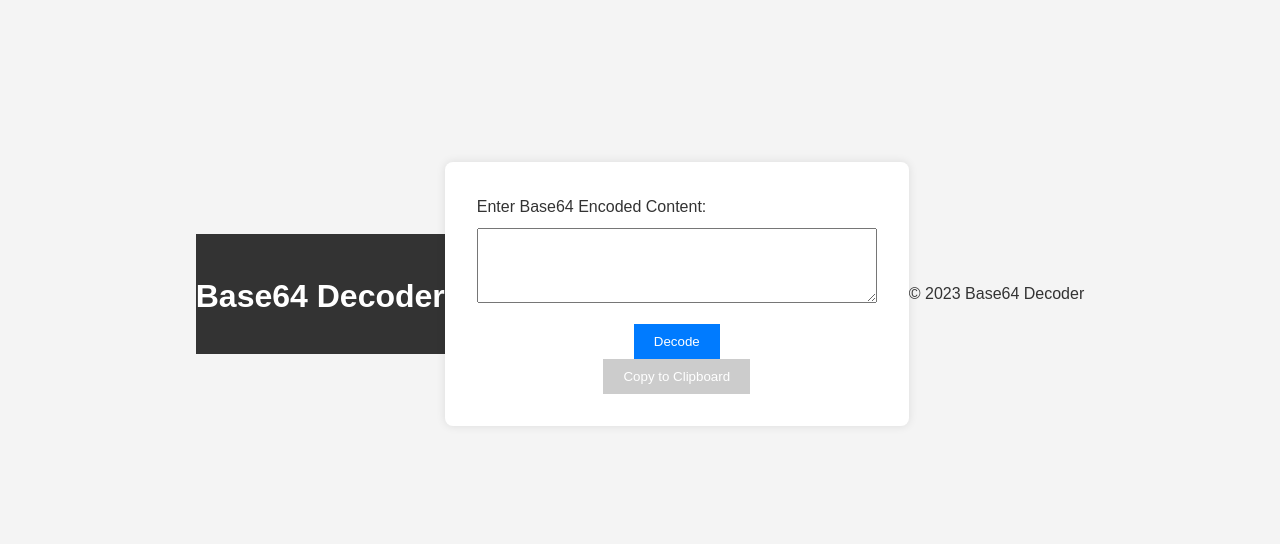
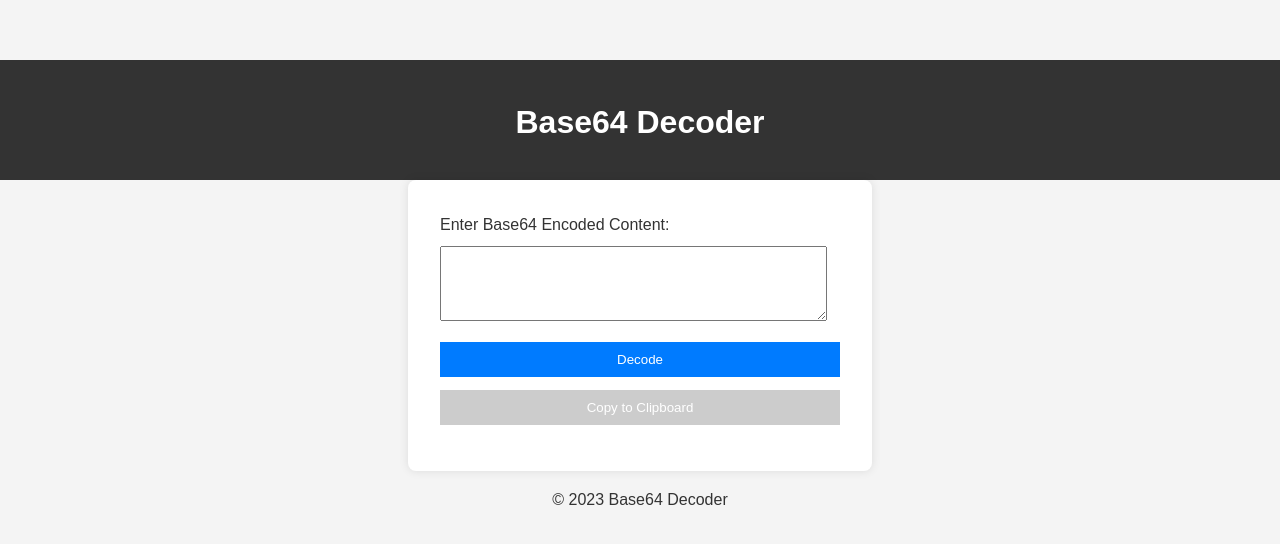
Before and after one commit to Mr-funny/AI-test, a plain HTML site: page index.html in a window 1280 px wide. Shown: the part 106-650 px from the top of the page. Drawn offline with Linux system fonts and the light colour scheme.

Commit message:
Update styles.css

```diff
--- a/styles.css
+++ b/styles.css
@@ -6,9 +6,10 @@ body {
     background-color: #f4f4f4;
     color: #333;
     display: flex;
+    flex-direction: column;
     align-items: center;
     justify-content: center;
-    height: 100vh;
+    min-height: 100vh;
 }
 
 header {
@@ -16,6 +17,7 @@ header {
     color: #fff;
     text-align: center;
     padding: 1em 0;
+    width: 100%;
 }
 
 h1 {
@@ -23,8 +25,8 @@ h1 {
 }
 
 main {
+    width: 100%;
     max-width: 400px;
-    width: 100%;
     padding: 2em;
     background-color: #fff;
     box-shadow: 0 0 10px rgba(0, 0, 0, 0.1);
@@ -37,7 +39,7 @@ label {
 }
 
 textarea {
-    width: 100%;
+    width: calc(100% - 1em);
     padding: 0.5em;
     margin-bottom: 1em;
     box-sizing: border-box;
@@ -49,8 +51,9 @@ button {
     padding: 0.75em 1.5em;
     border: none;
     cursor: pointer;
+    width: 100%;
     display: block;
-    margin: 0 auto;
+    margin-bottom: 1em;
 }
 
 button:hover {
@@ -63,8 +66,8 @@ button:hover {
     padding: 0.75em 1.5em;
     border: none;
     cursor: pointer;
+    width: 100%;
     display: block;
-    margin: 0 auto;
 }
 
 #copyButton:disabled {
```
